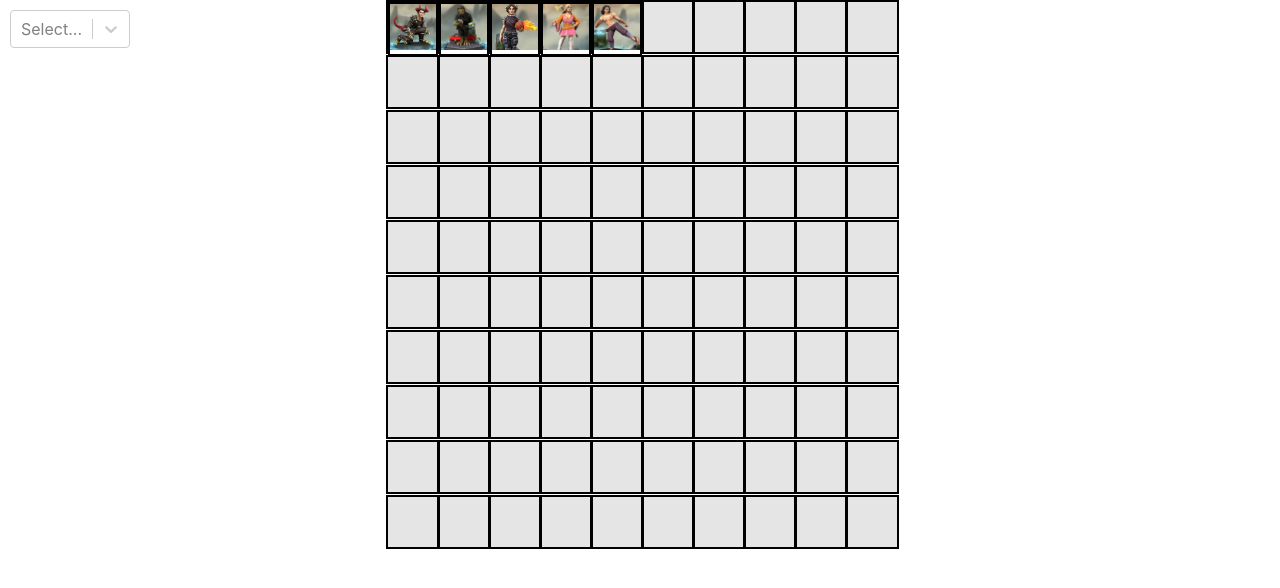
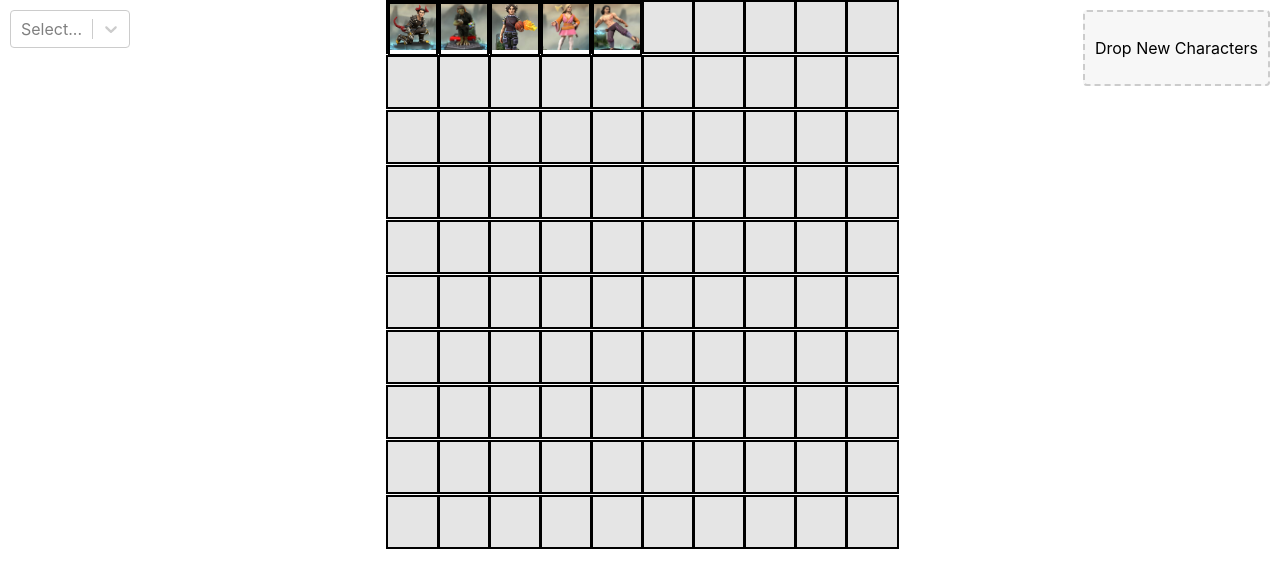
Before and after one commit to TamirCohen/dnd_combat, a React (Create React App) app in the folder frontend/: page / in a window 1280 px wide. Shown: the top 588 px of the page. Built offline with nearby package versions, Linux system fonts and the light colour scheme.

Commit message:
everything works amazing!!

```diff
--- a/frontend/src/components/Background.tsx
+++ b/frontend/src/components/Background.tsx
@@ -30,7 +30,7 @@
             <div
                 style={{
                     width: '100%',
-                    height: '500px',
+                    height: '100vh', // Set height to 100vh to cover the entire screen
                     backgroundSize: 'cover',
                     backgroundRepeat: 'no-repeat',
                     backgroundPosition: 'center',
--- /dev/null
+++ b/frontend/src/components/ImageUploadForm.tsx
@@ -0,0 +1,43 @@
+import React from 'react';
+import { useDropzone } from 'react-dropzone';
+import { FileWithPath } from 'react-dropzone';
+
+
+interface ImageUploadFormProps {
+    onImageUpload: (file: File) => void;
+}
+
+const ImageUploadForm: React.FC<ImageUploadFormProps> = ({ onImageUpload }) => {
+    const { getRootProps, getInputProps } = useDropzone({
+        accept: {
+            'image/jpeg': [],
+            'image/png': []
+        },
+        onDrop: (acceptedFiles: FileWithPath[]) => {
+            if (acceptedFiles.length > 0) {
+                onImageUpload(acceptedFiles[0]);
+            }
+        },
+    });
+
+    const dropzoneStyles: React.CSSProperties = {
+        border: '2px dashed #ccc',
+        borderRadius: '4px',
+        padding: '10px',
+        position: 'absolute',
+        top: 0,
+        right: 0,
+        margin: '10px', // You can adjust the margin as needed
+        cursor: 'pointer',
+        display: 'inline-block',
+        backgroundColor: 'rgba(240, 240, 240, 0.5)', // Using rgba for transparent background
+      };
+    return (
+        <div {...getRootProps()} style={dropzoneStyles}>
+            <input {...getInputProps()} />
+            <p>Drop New Characters</p>
+        </div>
+    );
+};
+
+export default ImageUploadForm;
--- a/frontend/src/components/MainComponent.tsx
+++ b/frontend/src/components/MainComponent.tsx
@@ -1,7 +1,9 @@
 // MainComponent.tsx
 import React, { useState } from 'react';
 import Character from './Character';
+import {CharacterState} from './Character';
 import GridCell from './GridCell';
+import ImageUploadForm from './ImageUploadForm';
 
 const MainComponent: React.FC = () => {
     const [characters, setCharacters] = useState([
@@ -13,6 +15,29 @@
         // Add more characters as needed
     ]);
 
+    const handleImageUpload = (newImage: File) => {
+        // Update the state with the new image
+        const reader = new FileReader();
+
+        reader.onload = (event) => {
+            // Get the data URL from the FileReader result
+            const dataUrl = event.target?.result as string;
+
+            const newCharacter: CharacterState = {
+                id: characters.length + 1,
+                name: `New Character ${characters.length + 1}`,
+                image: dataUrl,
+                location: { row: 0, col: 0 },
+              };
+            setCharacters([...characters, newCharacter]);
+
+            console.log('Added new image');
+
+          };
+
+        // Read the content of the file as a data URL
+        reader.readAsDataURL(newImage);
+    };
 
     const handleDrop = (characterId: number, targetLocation: { row: number; col: number }) => {
         // Update the state to reflect the new location of the character
@@ -28,6 +53,7 @@
 
     return (
         <div>
+            <ImageUploadForm onImageUpload={handleImageUpload} />
             <div style={{ display: 'grid', gridTemplateColumns: 'repeat(10, 50px)', gap: '1px', alignItems: 'center', justifyContent: 'center' }}>
                 {[...Array(10)].map((_, rowIndex) =>
                     [...Array(10)].map((__, colIndex) => (
```
